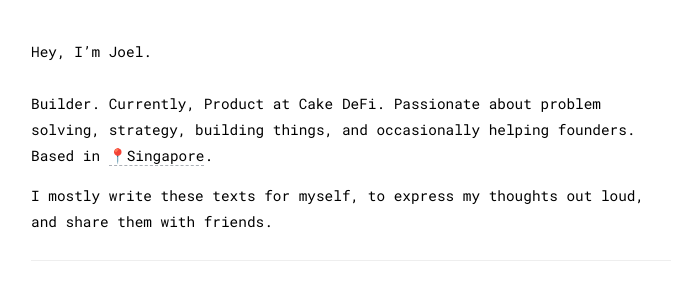
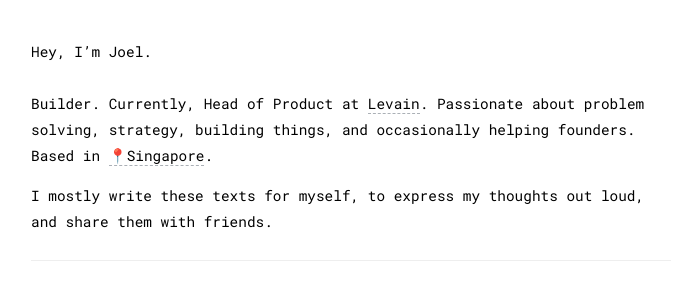
Before and after one commit to loverajoel/loverajoel.github.io, a Jekyll site: the page built from index.md, in a window 1280 px wide. Shown: the top 287 px of the page, without its empty margins (289-964 px from the left). Built offline with Jekyll 4.4.1, drawn with Linux system fonts in a browser that asks for light colours.

Commit message:
Update index.md

```diff
--- a/index.md
+++ b/index.md
@@ -2,6 +2,6 @@
 layout: home
 ---
 <span>Hey, I'm Joel.</span><br><br>
-Builder. Currently, Product at Cake DeFi. Passionate about problem solving, strategy, building things, and occasionally helping founders. Based in [📍Singapore](https://en.wikipedia.org/wiki/Singapore).
+Builder. Currently, Head of Product at [Levain](https://levain.tech/). Passionate about problem solving, strategy, building things, and occasionally helping founders. Based in [📍Singapore](https://en.wikipedia.org/wiki/Singapore).
 
 I mostly write these texts for myself, to express my thoughts out loud, and share them with friends.
```
